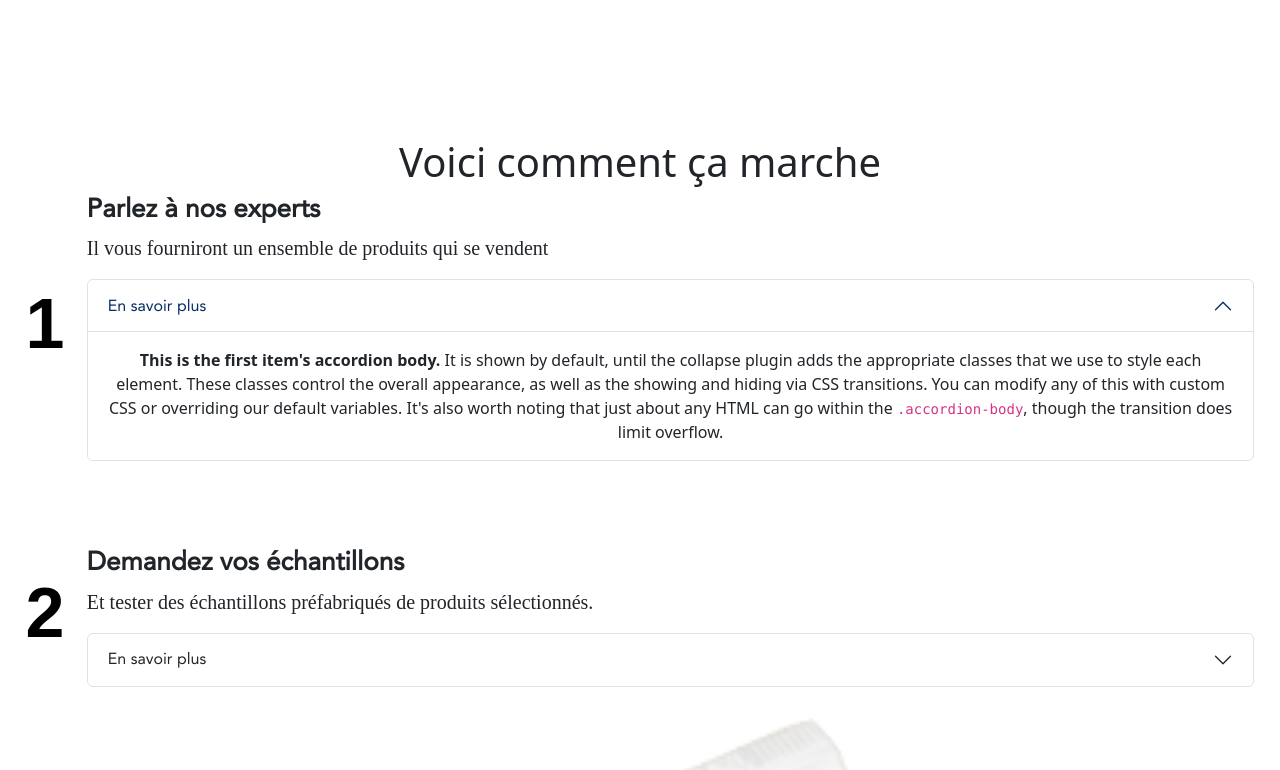
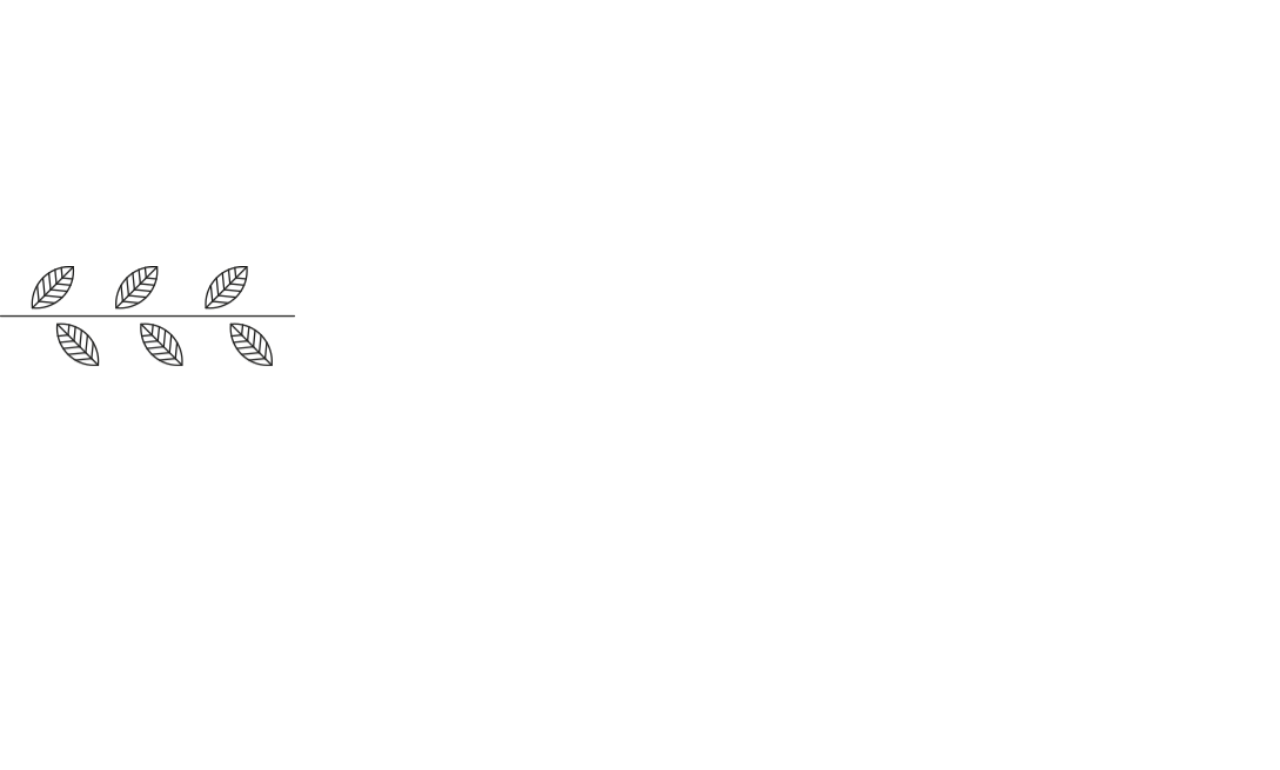
Before and after one commit to Sora0002/Linecos2, a plain HTML site: page index.html in a window 1280 px wide. Shown: the part 2300-3070 px from the top of the page. Drawn offline with nearby package versions, Linux system fonts and the light colour scheme; files whose address does not match are found by name; a web font is replaced by a local one.

Commit message:
add prq section

```diff
--- a/CSS/style.css
+++ b/CSS/style.css
@@ -174,7 +174,7 @@ body {
 /* start flowerline */
 .flowerline{
     left: 0;
-    margin-top: 15%;
+    margin-top: 10%;
     height: 100px;
     margin-bottom: 5%;
 }
@@ -188,7 +188,7 @@ body {
 /* start section4 */
 .section4{
     position: absolute;
-    margin-top: 0%;
+    margin-top: 75%;
     justify-content: center;
     align-items: center;
     text-align: center;
@@ -196,7 +196,7 @@ body {
     padding: 0;
     /* background-color: antiquewhite; */
 }
-.section4 > h1{
+.section4 .accordion> h1{
     font-family: CehuaFree;
     font-weight: 900;
     background-color: #99c5ac;
@@ -204,7 +204,7 @@ body {
     font-size: 45px;
     text-align: center;
     word-wrap: break-word;
-    margin-bottom: 10%;
+    margin-bottom: 20%;
 }
 .section4 .pomad{
     position: absolute;
@@ -304,7 +304,7 @@ body {
     width: 100%;
     display: flex;
     align-items: center;
-    margin-bottom: 7%;
+    margin-bottom: 15%;
   }
 
   .steps h1 {
--- a/index.html
+++ b/index.html
@@ -288,11 +288,11 @@
           développer votre marque avec de nouveaux produits passionnants.
         </p>
       </div>
-      <!-- <img
+      <img
         src="IMGS/flowerline.png"
         alt=""
         class="position-absolute flowerline"
-      /> -->
+      />
       <div class="section4" >
         <div class="accordion  d-block " id="accordionExample">
         <h1>Voici comment ça marche</h1>
```
